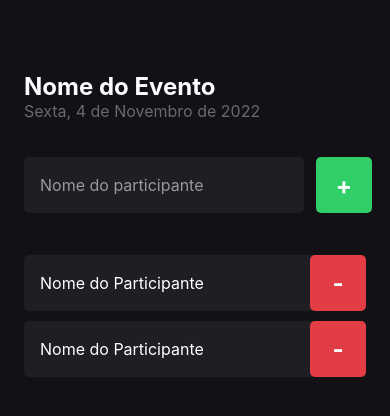
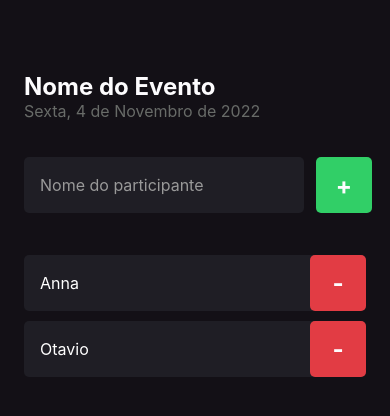
Before and after one commit to iannak/list-participant-react-native, a React Native app: screen / in a window 390 px wide. Shown: the top 416 px of the page. Built offline with nearby package versions, Linux system fonts and the light colour scheme.

Commit message:
add props and leave flexible

```diff
--- a/src/components/Participant/index.tsx
+++ b/src/components/Participant/index.tsx
@@ -2,10 +2,14 @@
 
 import { styles } from './styles';
 
-export function Participant(){
+type Props = {
+  name: string;
+};
+
+export function Participant({ name }: Props){
   return (
     <View style={styles.container}>
-      <Text style={styles.name}>Nome do Participante</Text>
+      <Text style={styles.name}>{name}</Text>
 
       <TouchableOpacity style={styles.button}>
           <Text style={styles.buttonText}>-</Text>
--- a/src/screens/Home/index.tsx
+++ b/src/screens/Home/index.tsx
@@ -25,8 +25,9 @@
           <Text style={styles.buttonText}>+</Text>
         </TouchableOpacity>
       </View>
-      <Participant />
-      <Participant />
+
+      <Participant name="Anna" />
+      <Participant name="Otavio" />
     </View>
   );
 }
```
